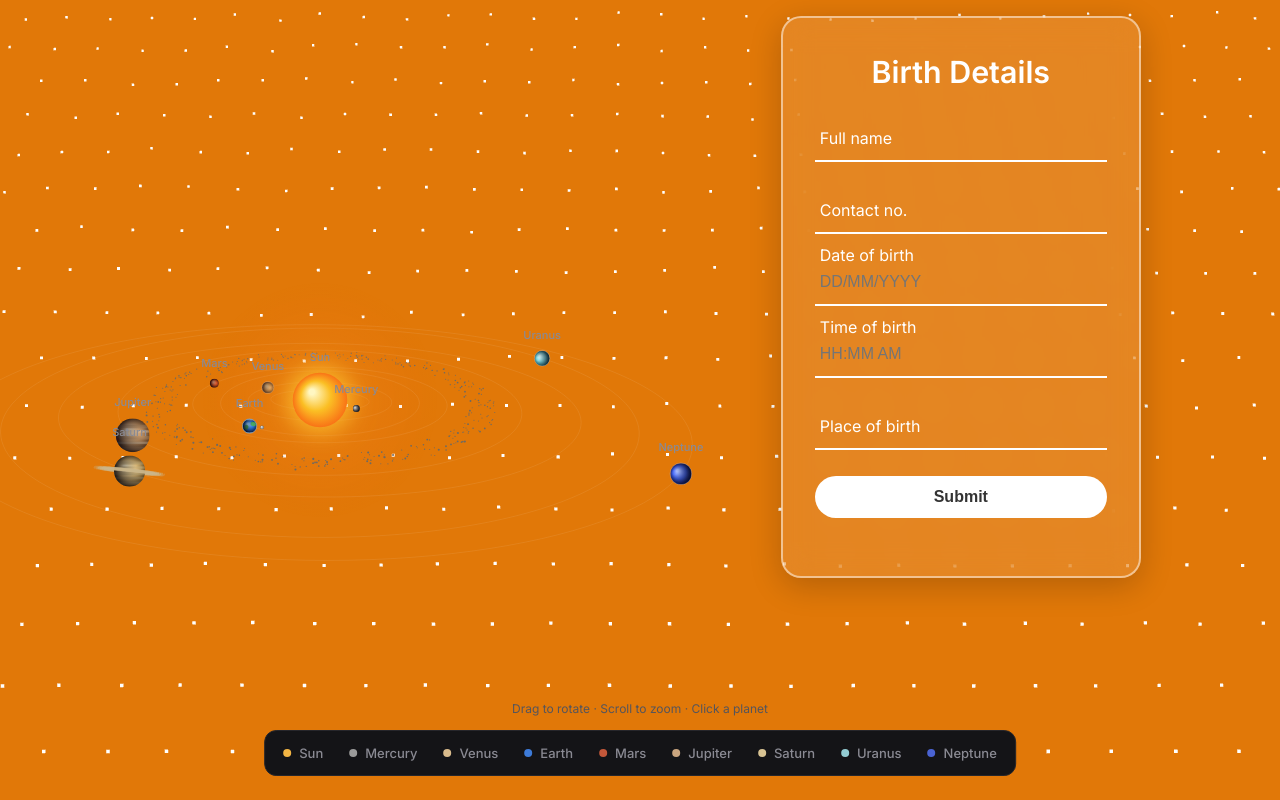
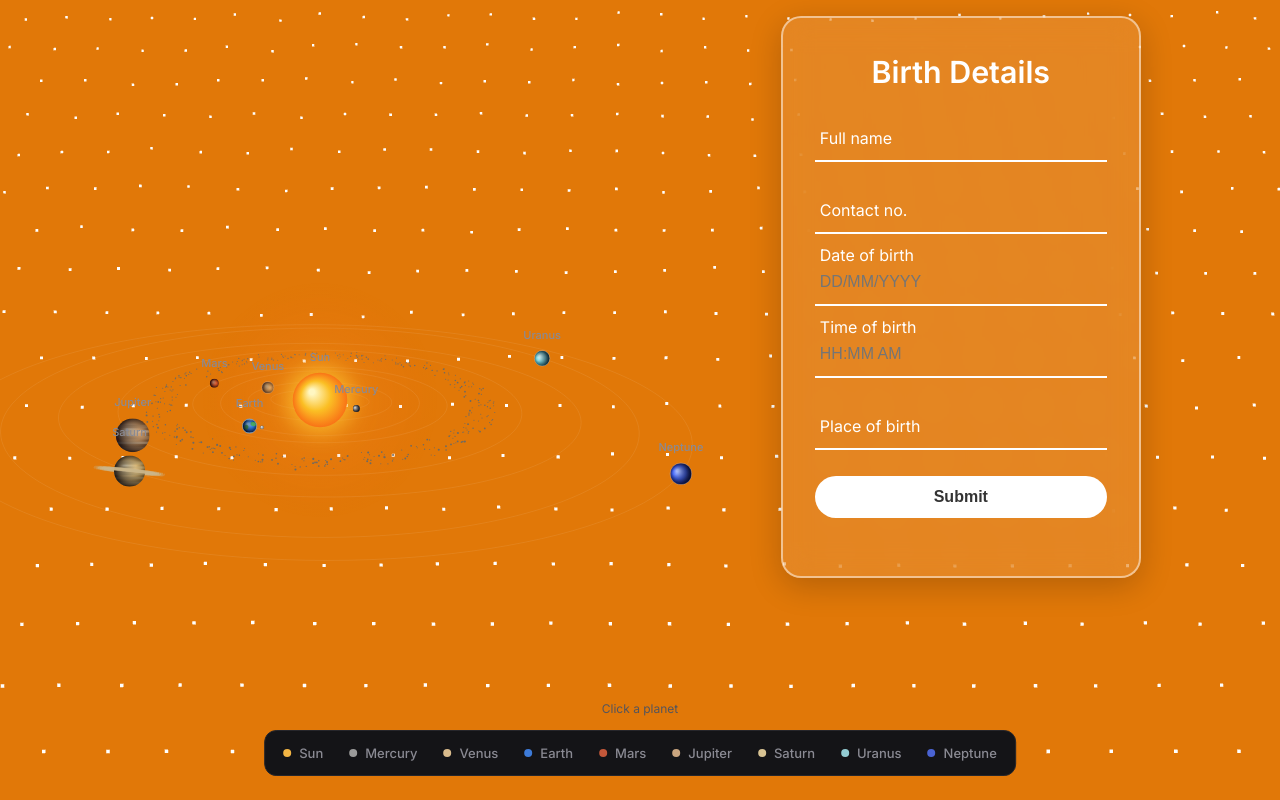
Before and after one commit to sr2000003/jyotish-website, a plain HTML site: page index.html in a window 1280 px wide. Drawn offline with nearby package versions, Linux system fonts and the light colour scheme; animation ran at ten frames a second.

Commit message:
changes in html

```diff
--- a/index.html
+++ b/index.html
@@ -64,7 +64,7 @@
     </div>
   </aside>
 
-  <p class="hint" id="hint">Drag to rotate · Scroll to zoom · Click a planet</p>
+  <p class="hint" id="hint">Click a planet</p>
 
   <!-- Vanta.js background (free, loaded from CDN) -->
   <script src="https://cdnjs.cloudflare.com/ajax/libs/three.js/r134/three.min.js"></script>
```
